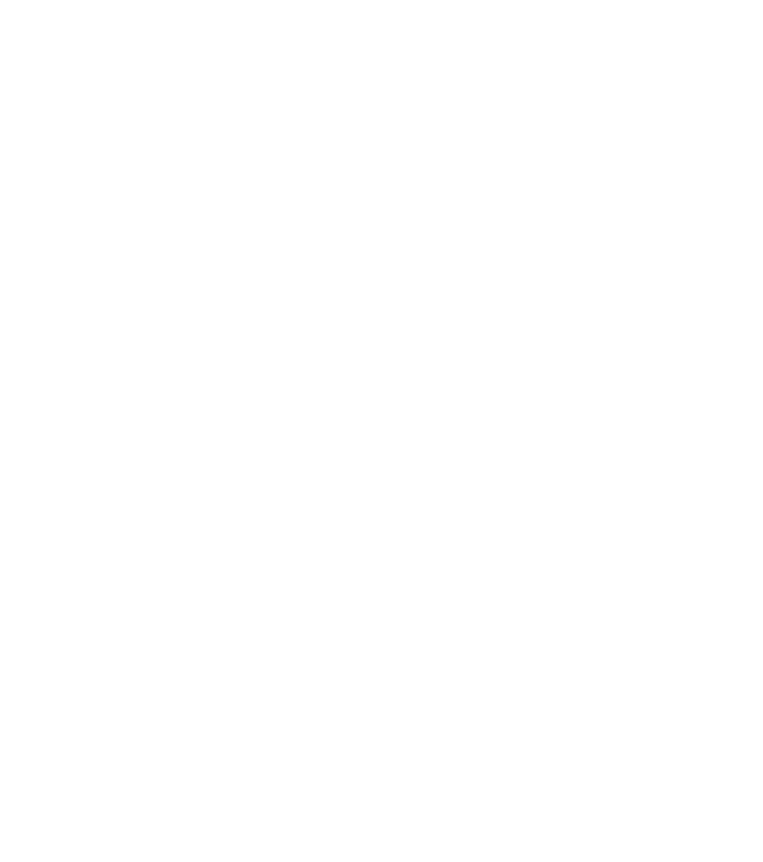
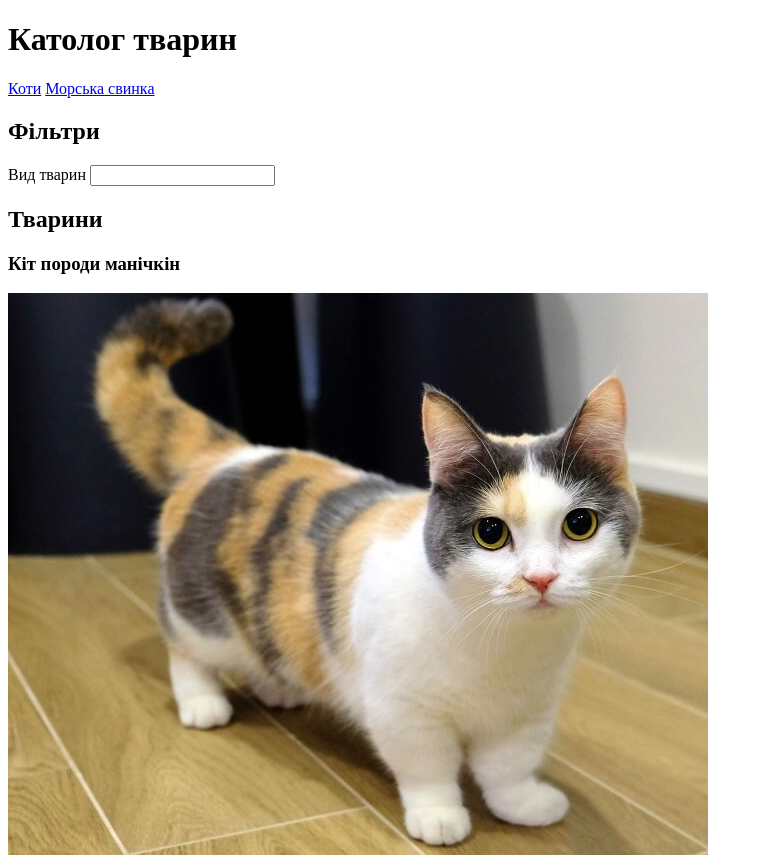
Before and after one commit to Anna007M/pet-catalog, a plain HTML site: page index.html in a window 1280 px wide. Shown: the top 862 px of the page, without its empty margins (0-763 px from the left). Before the commit the page ends 800 px from the top, so only its background shows below. Drawn offline with Linux system fonts and the light colour scheme.

Commit message:
Другий коміт: додано семантичну розмітку та контент

```diff
--- a/index.html
+++ b/index.html
@@ -7,16 +7,45 @@
     <link rel="stylesheet" href="css/style.css">
 </head>
 <body>
+    <header>
+        <h1>Католог тварин</h1>
+        <nav>
+          <a href="#cats">Коти</a>
+          <a href="#guinea-pig">Морська свинка</a>
+        </nav>
+    </header>
 
-    <!-- Шапка з навігацією та пошуком -->
+    <main>
+        <section id="filters">
+            <h2>Фільтри</h2>
+            <form>
+              <label for="animal-type">Вид тварин</label>
+              <input type="text" id="animal-type" name="animal-type">
+            </form>
+        </section>
 
-    <!-- Блок фільтрів за видом/розміром -->
+        <section id="catalog">
+            <h2>Тварини</h2>
+            <article  id="cats">
+                <h3>Кіт породи манічкін</h3>
+                <img src="assets/img/cat.jpg" alt="Фото кота">
+            </article>
+            <article id="guinea-pig">
+                <h3>Морська сивнка Бубу</h3>
+                <img src="assets/img/guinea-pig.jpg" alt="Фото морської свинки Бубу">
+            </article>
+        </section>
+    </main>
 
-    <!-- Список карток тварин -->
+    <aside>
+        <h2>Деталі догляду</h2>
+        <p>Тут буде детальна інформація про утримання та догляд за обраною твариною.</p>
+    </aside>
 
-    <!-- Блок деталей обраної тварини (догляд) -->
-
-    <!-- Підвал -->
+    <footer>
+        <p>Авторство: Мудрова Анна, група ІП-51</p>
+        <p>Практична робота №2, 2026 рік</p>
+    </footer>
 
     <script src="js/app.js"></script>
 </body>
```
Also changed, not shown: assets/img/cat.jpg (added), assets/img/guinea-pig.jpg (added).
